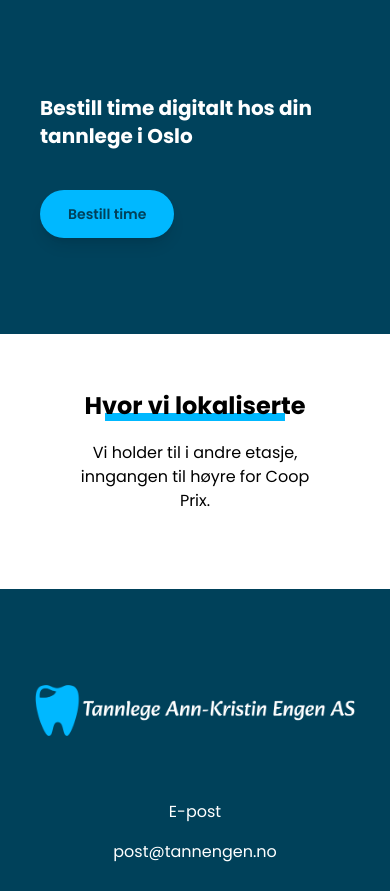
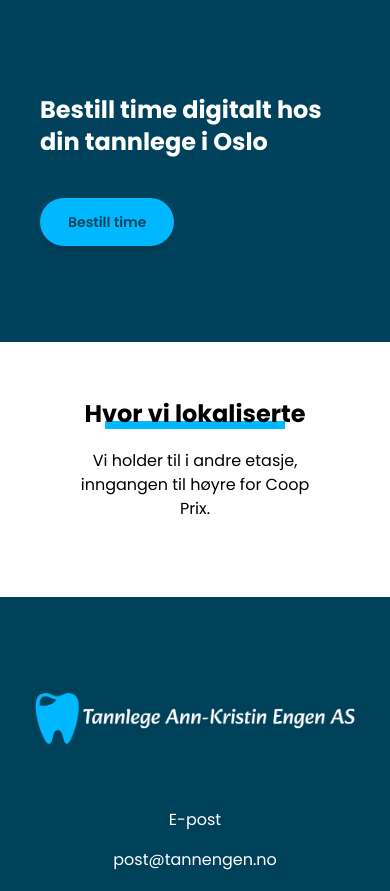
Before and after one commit to MastooraTurkmen/tannglege-engen-as, a Next.js app: page / in a window 390 px wide. Shown: the part 7367-8258 px from the top of the page. Built offline with nearby package versions, Linux system fonts and the light colour scheme; a web font is replaced by a local one.

Commit message:
makes some changes

```diff
--- a/components/Section5.jsx
+++ b/components/Section5.jsx
@@ -12,7 +12,7 @@ const Section5 = ({ children }) => {
         alt="dintents"
       />
       <div className="py-24 m-auto xl:mx-40 mx-10">
-        <h1 className="text-xl flex mb-10 font-bold md:text-3xl lg:text-4xl">
+        <h1 className="text-2xl flex mb-10 font-bold md:text-3xl lg:text-4xl">
           Bestill time digitalt hos din tannlege i Oslo
         </h1>
         <Button link="#footer" text="Bestill time" />
```
